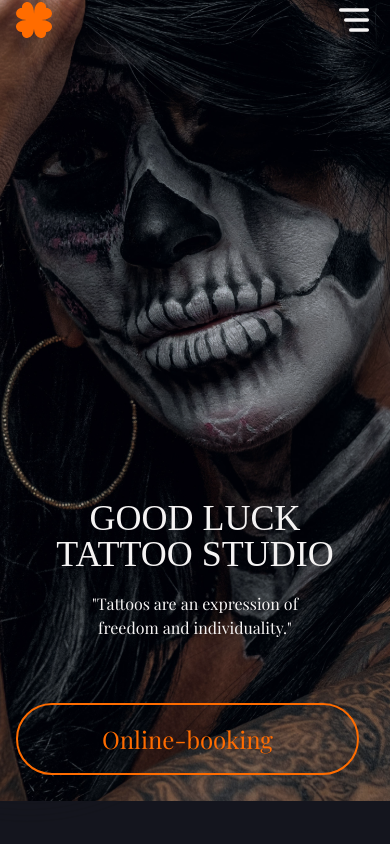
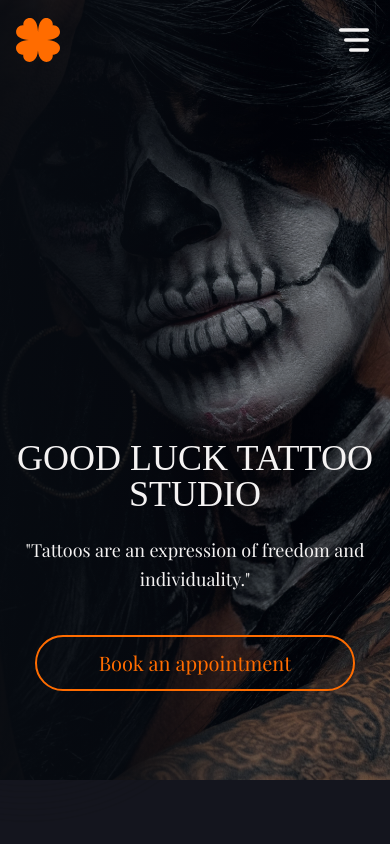
Before and after one commit to ViktorSvertoka/tattoo-studio, a Next.js app: page / in a window 390 px wide. Shown: the top 844 px of the page. Built offline with nearby package versions, Linux system fonts and the light colour scheme; a web font is replaced by a local one.

Commit message:
Improve desktop hero and navigation

```diff
--- a/src/components/sections/Hero.tsx
+++ b/src/components/sections/Hero.tsx
@@ -15,33 +15,50 @@ const Hero = () => {
   };
 
   return (
-    <section className="bg-bgAlpha w-full h-full flex flex-col bg-heroMobile sm:bg-heroTablet lg:bg-heroDesktop bg-cover bg-center">
-      <div className="container">
-        <div className="flex items-center justify-between sm:pt-[19px]">
-          <a href="#">
-            <Logo width={36} height={36} />
+    <section className="relative isolate min-h-[780px] w-full overflow-hidden bg-heroMobile bg-cover bg-center sm:min-h-[1024px] sm:bg-heroTablet lg:min-h-[860px] lg:bg-heroDesktop">
+      <div
+        aria-hidden="true"
+        className="absolute inset-0 z-0 bg-[linear-gradient(90deg,rgba(7,11,17,0.94)_0%,rgba(7,11,17,0.76)_34%,rgba(7,11,17,0.16)_68%,rgba(7,11,17,0.08)_100%)]"
+      />
+      <div className="container relative z-10">
+        <header className="flex h-20 items-center justify-between lg:h-24">
+          <a
+            href="#"
+            aria-label="Good Luck Tattoo Studio home"
+            className="rounded-sm focus-visible:outline-none focus-visible:ring-2 focus-visible:ring-darkOrange focus-visible:ring-offset-4 focus-visible:ring-offset-black"
+          >
+            <Logo width={44} height={44} aria-hidden="true" />
           </a>
           <Navbar />
-          <button className="md:hidden" type="button" onClick={toggleMenu}>
+          <button
+            className="rounded-sm text-white transition-colors hover:text-darkOrange focus-visible:outline-none focus-visible:ring-2 focus-visible:ring-darkOrange sm:hidden"
+            type="button"
+            onClick={toggleMenu}
+            aria-expanded={isMenuOpen}
+            aria-controls="mobile-navigation"
+            aria-label="Open navigation"
+          >
             <TbMenuDeep className="text-white hover:text-darkOrange w-[40px] h-[40px]" />
           </button>
-        </div>
+        </header>
 
         {isMenuOpen && <MobileMenu setIsMenuOpen={setIsMenuOpen} />}
 
-        <h1 className="text-white font-rye xs:text-[36px] xs:mt-[460px] xs:w-[320px] xs:leading-[36px] xs:text-center sm:text-left lg:text-left sm:text-[64px] sm:mt-[600px] sm:w-[566px] sm:leading-[72px] lg:text-[80px] lg:mt-[155px] lg:w-[707px] lg:leading-[80px] font-normal xs:mx-auto sm:mx-0 lg:mx-0">
+        <div className="mx-auto flex max-w-[707px] flex-col items-center pt-[360px] text-center sm:mx-0 sm:items-start sm:pt-[500px] sm:text-left lg:pt-28">
+          <h1 className="font-rye text-[36px] font-normal leading-none text-white sm:max-w-[650px] sm:text-[64px] sm:leading-[1.08] lg:text-[80px] lg:leading-none">
             GOOD LUCK TATTOO STUDIO
           </h1>
-        <p className="text-white font-playfair xs:text-[16px] xs:pt-[20px] xs:w-[248px] xs:leading-[24px] xs:text-center sm:text-left lg:text-left sm:text-[24px] sm:pt-[40px] sm:w-[361px] sm:leading-[36px] lg:text-[24px] lg:pt-[37px] lg:w-[361px] lg:leading-[36px] font-normal xs:mx-auto sm:mx-0 lg:mx-0">
+          <p className="mt-6 max-w-[380px] font-playfair text-[18px] leading-relaxed text-white sm:mt-8 sm:text-[22px] lg:text-[24px]">
             &quot;Tattoos are an expression of freedom and individuality.&quot;
           </p>
           <button
             type="button"
             onClick={() => setIsOpen(true)}
-          className="hover:text-black text-darkOrange hover:bg-darkOrange bg-transparent focus:border-transparent border-2 hover:border-2 hover:border-darkOrange border-darkOrange text-[24px] xs:w-[343px] sm:w-[300px] lg:w-[300px] rounded-[50px] py-4 flex items-center justify-center xs:mb-[26px] sm:mb-[150px] lg:mb-[267px] mt-[63px]"
+            className="mt-10 flex min-h-14 w-full max-w-[320px] items-center justify-center rounded-full border-2 border-darkOrange bg-transparent px-8 text-[20px] text-darkOrange transition-colors hover:bg-darkOrange hover:text-black focus-visible:outline-none focus-visible:ring-2 focus-visible:ring-white focus-visible:ring-offset-4 focus-visible:ring-offset-black sm:w-auto sm:min-w-[300px] lg:mt-12 lg:text-[22px]"
           >
-          Online-booking
+            Book an appointment
           </button>
+        </div>
         {isOpen && <Modal isOpen={isOpen} setIsOpen={setIsOpen} />}
       </div>
     </section>
--- a/src/components/ui/MobileMenu.tsx
+++ b/src/components/ui/MobileMenu.tsx
@@ -8,7 +8,10 @@ interface MobileMenuProps {
 
 const MobileMenu: React.FC<MobileMenuProps> = ({ setIsMenuOpen }) => {
   return (
-    <div className="absolute top-0 left-0 w-full h-screen bg-black z-50 flex flex-col items-center justify-center text-white">
+    <div
+      id="mobile-navigation"
+      className="absolute top-0 left-0 w-full h-screen bg-black z-50 flex flex-col items-center justify-center text-white"
+    >
       <button
         onClick={() => setIsMenuOpen(false)}
         className="absolute top-5 right-5 text-3xl"
--- a/src/components/ui/Navbar.tsx
+++ b/src/components/ui/Navbar.tsx
@@ -5,15 +5,15 @@ import { navLinks } from '../../data/dataLinks';
 
 const Navbar = () => {
   return (
-    <nav className="xs:hidden sm:block lg:block">
-      <div className="flex sm:gap-[32px] lg:gap-[38px] lg:pt-[19px] lg:pb-5">
+    <nav aria-label="Main navigation" className="hidden sm:block">
+      <div className="flex items-center gap-8 lg:gap-10">
         {navLinks.map(({ id, href, label }) => {
           const isExternal = href === 'gallery' || href === 'blog';
           return isExternal ? (
             <Link
               key={id}
               href={`/${href}`}
-              className="text-white font-playfair lg:text-[20px] font-medium leading-[30px] hover:text-[darkOrange] cursor-pointer"
+              className="cursor-pointer rounded-sm font-playfair text-[18px] font-medium leading-8 text-white transition-colors hover:text-darkOrange focus-visible:outline-none focus-visible:ring-2 focus-visible:ring-darkOrange focus-visible:ring-offset-4 focus-visible:ring-offset-black lg:text-[20px]"
             >
               {label}
             </Link>
@@ -25,7 +25,7 @@ const Navbar = () => {
               spy={true}
               duration={500}
               offset={-100}
-              className="text-white font-playfair lg:text-[20px] font-medium leading-[30px] hover:text-[darkOrange] cursor-pointer"
+              className="cursor-pointer rounded-sm font-playfair text-[18px] font-medium leading-8 text-white transition-colors hover:text-darkOrange focus-visible:outline-none focus-visible:ring-2 focus-visible:ring-darkOrange focus-visible:ring-offset-4 focus-visible:ring-offset-black lg:text-[20px]"
             >
               {label}
             </ScrollLink>
```
Lines whose indentation alone changed are shown as unchanged.
